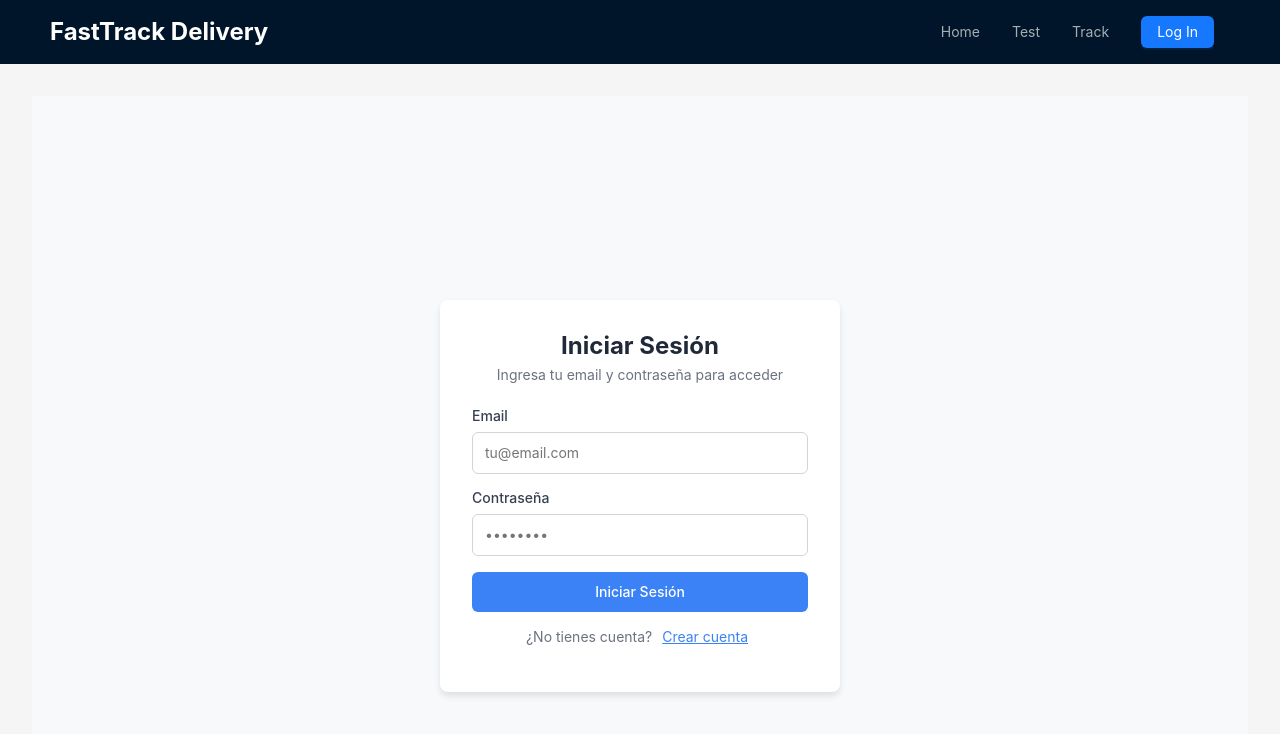
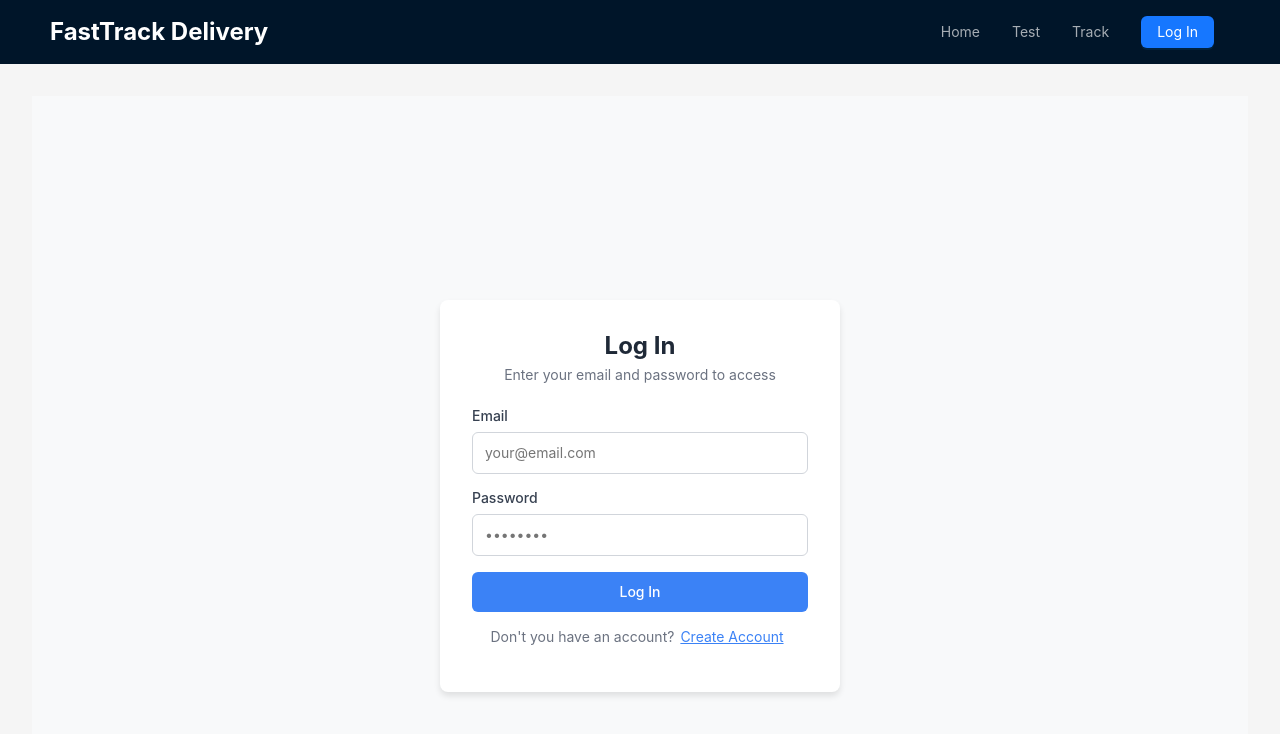
Before and after one commit to julietaTechenski/CLOUD-TP-frontend, a React (Create React App) app: page /auth in a window 1280 px wide. Shown: the top 734 px of the page. Built offline with nearby package versions, Linux system fonts and the light colour scheme; no server answers.

Commit message:
LogIn to english

```diff
--- a/src/pages/Auth.js
+++ b/src/pages/Auth.js
@@ -16,7 +16,7 @@ export default function Auth() {
 
     useEffect(() => {
         if (authenticated) {
-            navigate("/track"); // or your main page
+            navigate("/track");
         }
     }, [authenticated, navigate]);
     const handleSubmit = async (e) => {
@@ -25,7 +25,7 @@ export default function Auth() {
         setIsLoading(true);
 
         if (!isLogin && password !== confirmPassword) {
-            setError("Las contraseñas no coinciden");
+            setError("The passwords do not match");
             setIsLoading(false);
             return;
         }
@@ -40,7 +40,7 @@ export default function Auth() {
                 setTimeout(() => {
                     setSuccessMessage("");
                     setIsLogin(true);
-                }, 2000);
+                }, 1500);
             }
         }catch (err) {
             setError(err?.response?.data?.detail || err.message || String(err));
@@ -88,12 +88,12 @@ export default function Auth() {
                             color: "#1f2937",
                         }}
                     >
-                        {isLogin ? "Iniciar Sesión" : "Crear Cuenta"}
+                        {isLogin ? "Log In" : "Create Account"}
                     </h1>
                     <p style={{ color: "#6b7280", fontSize: "14px" }}>
                         {isLogin
-                            ? "Ingresa tu email y contraseña para acceder"
-                            : "Completa los datos para crear tu cuenta"}
+                            ? "Enter your email and password to access"
+                            : "Fill in the data to create your account"}
                     </p>
                 </div>
 
@@ -150,7 +150,7 @@ export default function Auth() {
                     <input
                         id="email"
                         type="email"
-                        placeholder="tu@email.com"
+                        placeholder="your@email.com"
                         value={email}
                         onChange={(e) => setEmail(e.target.value)}
                         required
@@ -171,7 +171,7 @@ export default function Auth() {
                             htmlFor="password"
                             style={{fontSize: "14px", fontWeight: "500", color: "#374151"}}
                         >
-                            Contraseña
+                            Password
                         </label>
                         <input
                             id="password"
@@ -197,7 +197,7 @@ export default function Auth() {
                                 htmlFor="confirmPassword"
                                 style={{fontSize: "14px", fontWeight: "500", color: "#374151"}}
                             >
-                                Confirmar Contraseña
+                                Confirm Password
                             </label>
                             <input
                                 id="confirmPassword"
@@ -236,11 +236,11 @@ export default function Auth() {
                     >
                         {isLoading
                             ? isLogin
-                                ? "Iniciando sesión..."
-                                : "Creando cuenta..."
+                                ? "Signing in..."
+                                : "Creating account..."
                             : isLogin
-                                ? "Iniciar Sesión"
-                                : "Crear Cuenta"}
+                                ? "Log In"
+                                : "Create Account"}
                     </button>
                 </form>
                 {successMessage && (
@@ -251,7 +251,8 @@ export default function Auth() {
 
                 <div style={{marginTop: "16px", textAlign: "center"}}>
                     <p style={{fontSize: "14px", color: "#6b7280"}}>
-                        {isLogin ? "¿No tienes cuenta? " : "¿Ya tienes cuenta? "}
+                        {isLogin ? "Don't you have an account?": "Have you already got an account? "}
+
                         <button
                             type="button"
                             onClick={toggleMode}
@@ -264,7 +265,7 @@ export default function Auth() {
                                 fontSize: "14px",
                             }}
                         >
-                            {isLogin ? "Crear cuenta" : "Iniciar sesión"}
+                            {isLogin ? "Create Account" : "Log In"}
                         </button>
                     </p>
                 </div>
```
